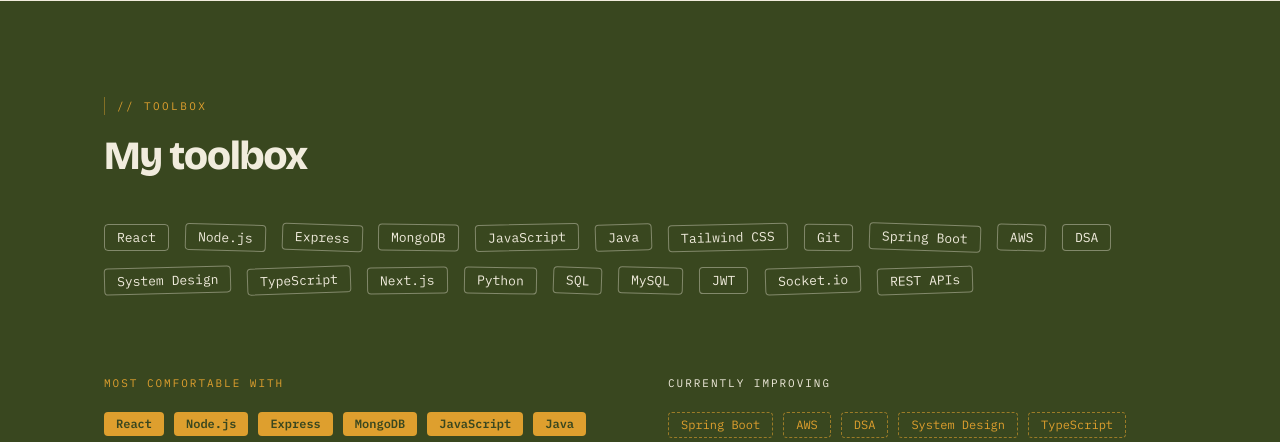
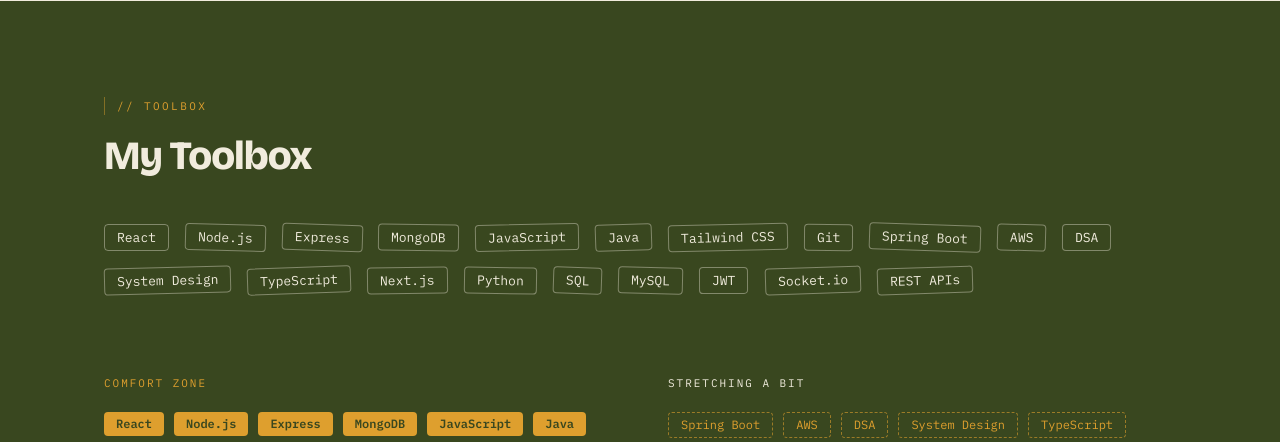
Before and after one commit to Hemant-Mhalsekar/Hemant-Portfolio, a React (Vite) app: page / in a window 1280 px wide. Shown: the part 5140-5582 px from the top of the page. Built offline with nearby package versions, Linux system fonts and the light colour scheme.

Commit message:
made changes in the content of toolbox section

```diff
--- a/src/sections/Toolbox.jsx
+++ b/src/sections/Toolbox.jsx
@@ -84,7 +84,7 @@
               ...fadeUp(100, 550, 20),
             }}
           >
-            My toolbox
+            My Toolbox
           </h2>
         </div>
 
@@ -130,7 +130,7 @@
               className="text-[#DE9F2E] tracking-[0.18em] uppercase mb-5"
               style={{ fontFamily: "'IBM Plex Mono', monospace", fontSize: '11px' }}
             >
-              MOST COMFORTABLE WITH
+              COMFORT ZONE
             </p>
             <div className="flex flex-wrap gap-2.5">
               {COMFORTABLE.map(tool => (
@@ -151,7 +151,7 @@
               className="text-[#F1ECDD] tracking-[0.18em] uppercase mb-5"
               style={{ fontFamily: "'IBM Plex Mono', monospace", fontSize: '11px' }}
             >
-              CURRENTLY IMPROVING
+              STRETCHING A BIT
             </p>
             <div className="flex flex-wrap gap-2.5">
               {IMPROVING.map(tool => (
```
